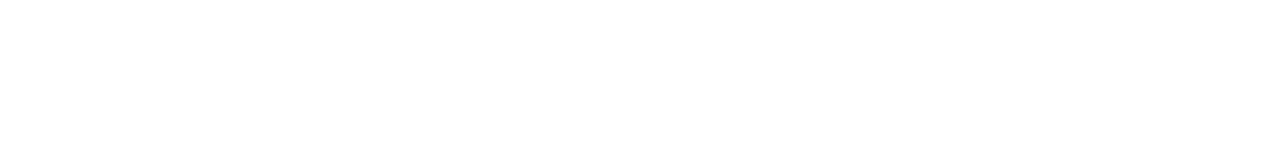
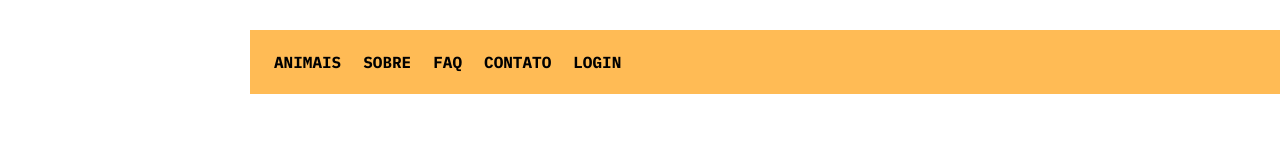
Before and after one commit to RafaelSilvaScrippter/AnimaisFantasticos, a plain HTML site: page index.html in a window 1280 px wide. Drawn offline with Linux system fonts and the light colour scheme.

Commit message:
Header concluido

```diff
--- a/css/global.css
+++ b/css/global.css
@@ -0,0 +1,35 @@
+* {
+  padding: 0;
+  margin: 0;
+  list-style: none;
+  text-decoration: none;
+}
+
+img {
+  max-width: 100%;
+  display: block;
+}
+
+.grid-body {
+  display: grid;
+  grid-template-columns: 150px 100px 1fr 2fr;
+}
+
+.header {
+  grid-column: 3 / -1;
+  margin-top: 30px;
+  padding: 22px 24px;
+  background-color: #fb5;
+}
+
+@media (max-width: 600px) {
+  .header {
+    grid-column: 1 / -1;
+  }
+}
+
+.ul-lista-links {
+  display: flex;
+  align-items: center;
+  gap: 22px;
+}
--- a/css/tipografia.css
+++ b/css/tipografia.css
@@ -1,4 +1,7 @@
-.link-font {
+.link {
+  text-transform: uppercase;
+  font-weight: bold;
+  color: #000;
   font-family: "IBM Plex Mono", Arial, Helvetica, sans-serif;
 }
 
--- a/index.html
+++ b/index.html
@@ -11,8 +11,18 @@
   <title>Animais Fantasticos</title>
 </head>
 
-<body>
-
+<body class="grid-body">
+  <header class="header">
+    <nav>
+      <ul class="ul-lista-links">
+        <li><a class="link" href="#">Animais</a></li>
+        <li><a class="link" href="#">Sobre</a></li>
+        <li><a class="link" href="#">Faq</a></li>
+        <li><a class="link" href="#">Contato</a></li>
+        <li><a class="link" href="#">Login</a></li>
+      </ul>
+    </nav>
+  </header>
   <script src="./script.js"></script>
 </body>
 
```
